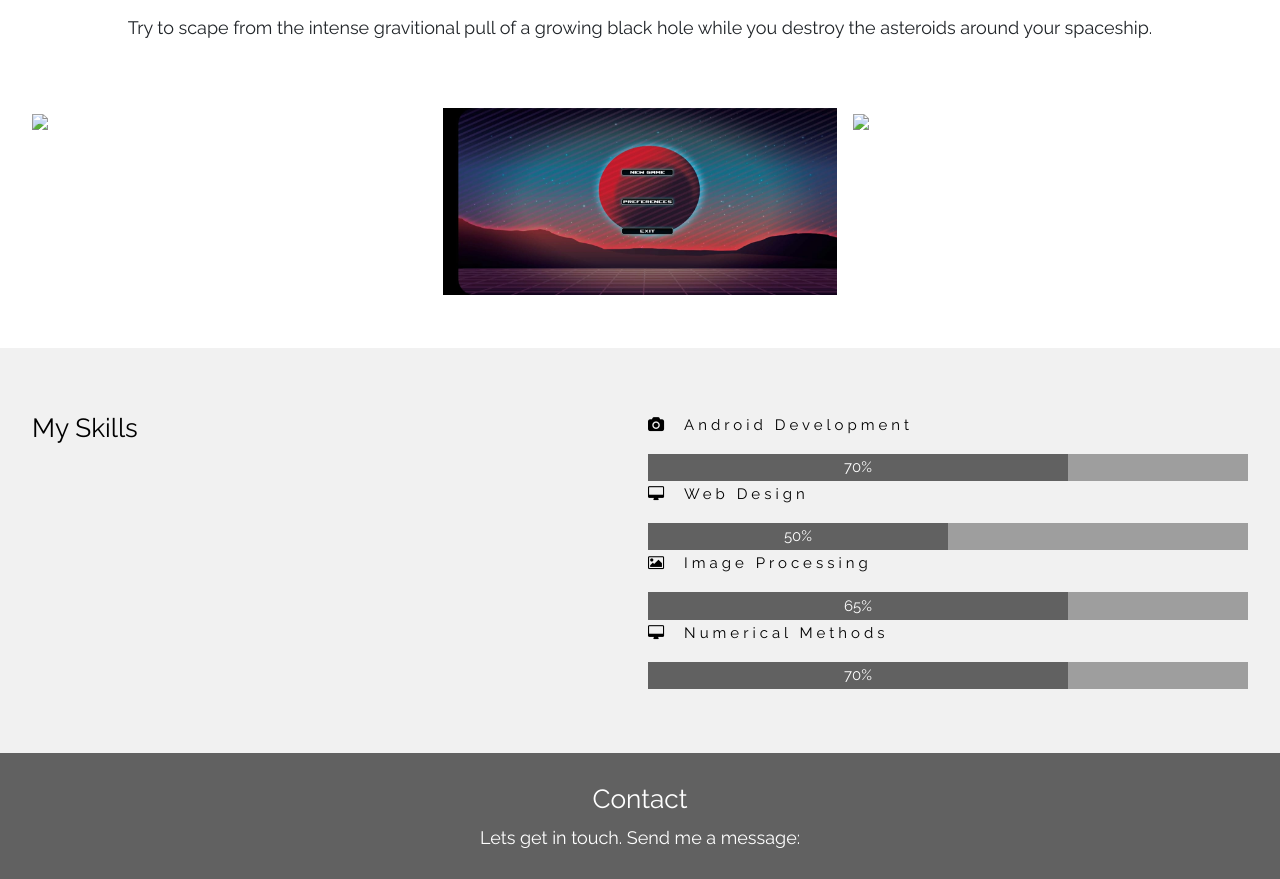
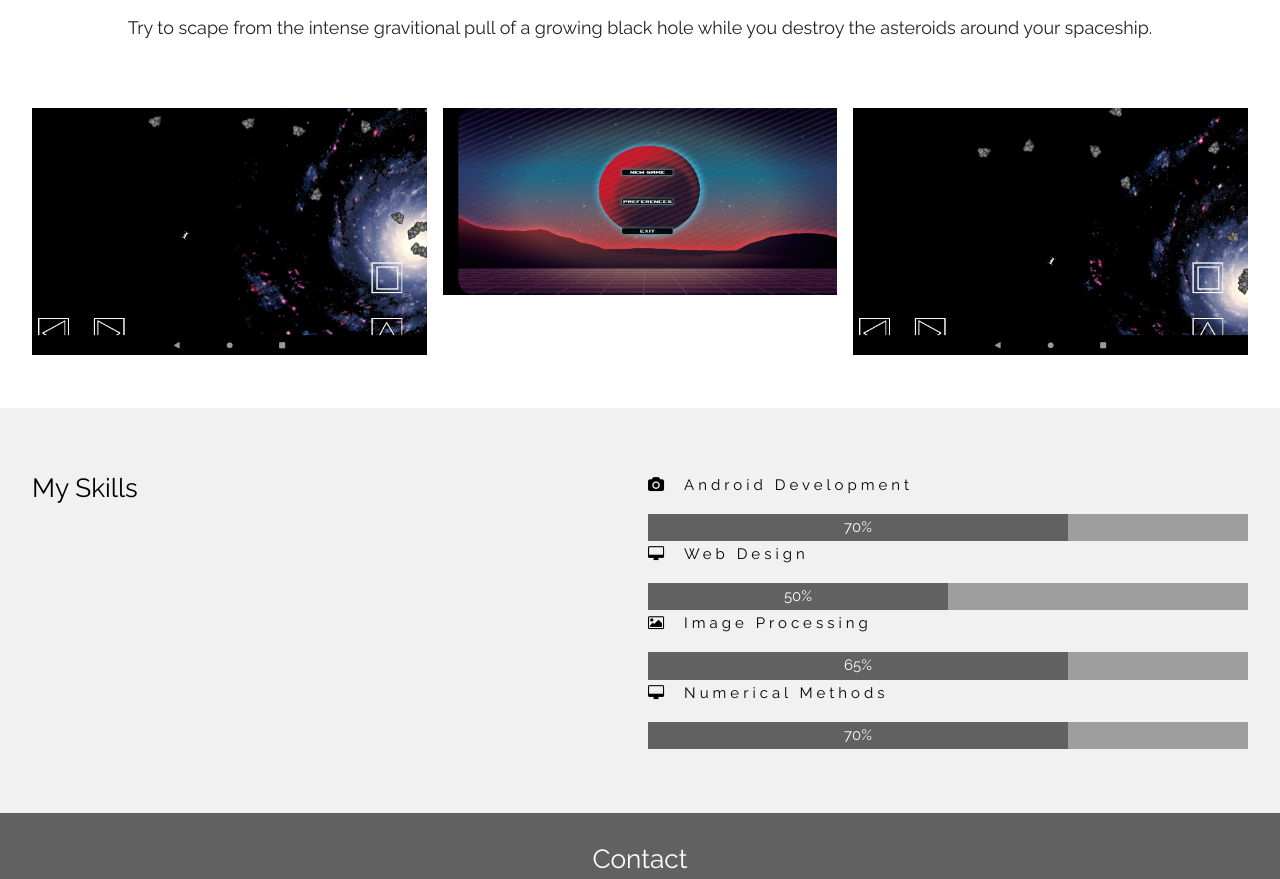
Before and after one commit to KREUZ1618/KREUZCORP, a plain HTML site: page index.html in a window 1280 px wide. Shown: the part 2475-3354 px from the top of the page. Drawn offline with nearby package versions, Linux system fonts and the light colour scheme.

Commit message:
Update index.html

```diff
--- a/index.html
+++ b/index.html
@@ -186,7 +186,7 @@ body, html {
 
 
     <div class="w3-col l4 m6">
-      <img src="game/gam2.jpeg" style="width:100%" onclick="onClick(this)" class="w3-hover-opacity" >
+      <img src="game/gam2.png" style="width:100%" onclick="onClick(this)" class="w3-hover-opacity" >
     </div>
 
     <div class="w3-col l4 m6">
@@ -195,7 +195,7 @@ body, html {
 
 
     <div class="w3-col l4 m6">
-      <img src="game/gam3.jpeg" style="width:100%" onclick="onClick(this)" class="w3-hover-opacity">
+      <img src="game/gam3.png" style="width:100%" onclick="onClick(this)" class="w3-hover-opacity">
     </div>
 
   </div>
```
